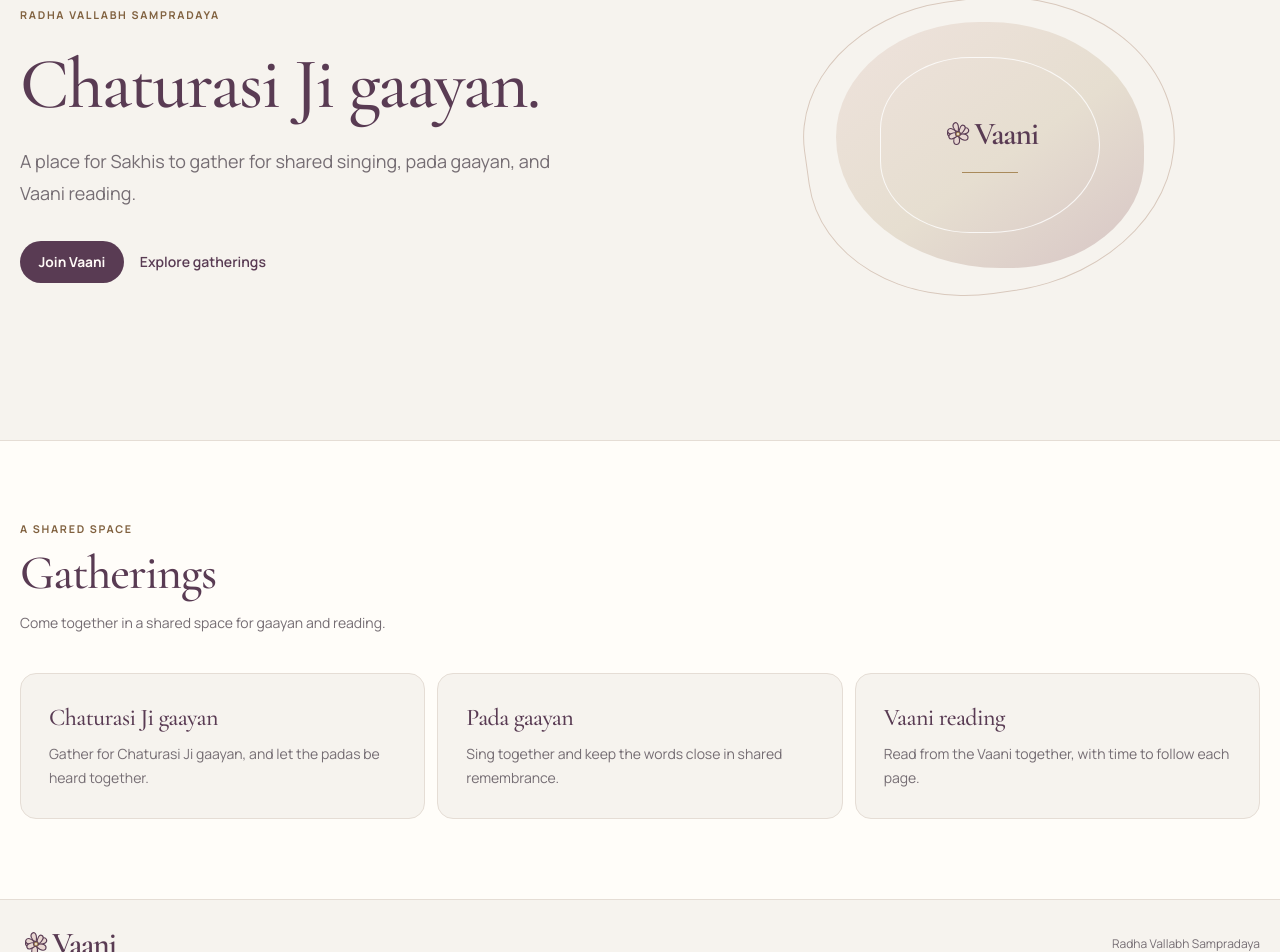
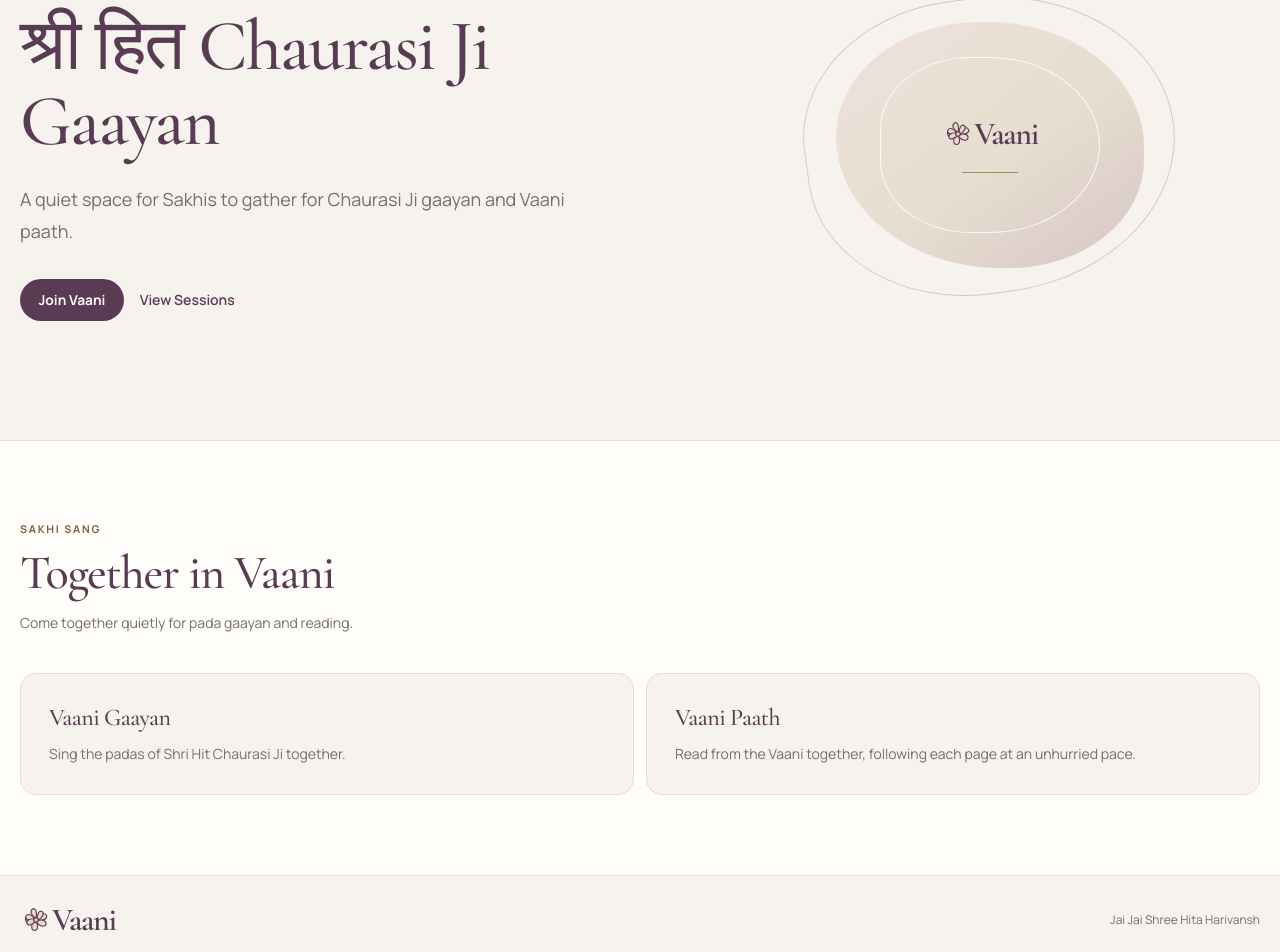
Before and after one commit to ElusiveX99/vaani, a Next.js app: page / in a window 1280 px wide. Shown: the part 221-1173 px from the top of the page. Built offline with nearby package versions, Linux system fonts and the light colour scheme.

Commit message:
Refine Vaani landing page vocabulary

```diff
--- a/src/app/page.tsx
+++ b/src/app/page.tsx
@@ -1,18 +1,14 @@
 import Link from "next/link";
 import { BrandMark } from "@/components/brand-lockup";
 
-const gatherings = [
+const practices = [
   {
-    title: "Chaturasi Ji gaayan",
-    detail: "Gather for Chaturasi Ji gaayan, and let the padas be heard together.",
+    title: "Vaani Gaayan",
+    detail: "Sing the padas of Shri Hit Chaurasi Ji together.",
   },
   {
-    title: "Pada gaayan",
-    detail: "Sing together and keep the words close in shared remembrance.",
-  },
-  {
-    title: "Vaani reading",
-    detail: "Read from the Vaani together, with time to follow each page.",
+    title: "Vaani Paath",
+    detail: "Read from the Vaani together, following each page at an unhurried pace.",
   },
 ];
 
@@ -32,18 +28,18 @@ export default function LandingPage() {
       <section className="relative overflow-hidden">
         <div className="page-shell grid min-h-[500px] items-center gap-10 py-16 sm:py-20 lg:min-h-[590px] lg:grid-cols-[1.1fr_.9fr] lg:py-24">
           <div className="max-w-2xl">
-            <p className="eyebrow">Radha Vallabh Sampradaya</p>
+            <p className="eyebrow">Shree Harivansh</p>
             <h1 className="font-display mt-6 max-w-xl text-5xl leading-[1.04] text-[var(--plum)] sm:text-6xl lg:text-7xl">
-              Chaturasi Ji gaayan.
+              श्री हित Chaurasi Ji Gaayan
             </h1>
             <p className="mt-6 max-w-xl text-base leading-7 text-[var(--muted)] sm:text-lg sm:leading-8">
-              A place for Sakhis to gather for shared singing, pada gaayan, and Vaani reading.
+              A quiet space for Sakhis to gather for Chaurasi Ji gaayan and Vaani paath.
             </p>
             <div className="mt-8 flex flex-wrap items-center gap-4">
               <Link href="/signup" className="button-primary">Join Vaani</Link>
-              <a href="#gatherings" className="text-sm font-semibold text-[var(--plum)] underline decoration-[var(--gold)] underline-offset-4">
-                Explore gatherings
-              </a>
+              <Link href="/sessions" className="text-sm font-semibold text-[var(--plum)] underline decoration-[var(--gold)] underline-offset-4">
+                View Sessions
+              </Link>
             </div>
           </div>
 
@@ -62,14 +58,14 @@ export default function LandingPage() {
       <section id="gatherings" className="scroll-mt-20 border-y border-[var(--line)] bg-[var(--surface)] py-14 sm:py-20">
         <div className="page-shell">
           <div className="max-w-xl">
-            <p className="eyebrow">A shared space</p>
-            <h2 className="font-display mt-3 text-4xl text-[var(--plum)] sm:text-5xl">Gatherings</h2>
+            <p className="eyebrow">Sakhi Sang</p>
+            <h2 className="font-display mt-3 text-4xl text-[var(--plum)] sm:text-5xl">Together in Vaani</h2>
             <p className="mt-3 text-sm leading-7 text-[var(--muted)]">
-              Come together in a shared space for gaayan and reading.
+              Come together quietly for pada gaayan and reading.
             </p>
           </div>
-          <div className="mt-9 grid gap-3 md:grid-cols-3">
-            {gatherings.map((item) => (
+          <div className="mt-9 grid gap-3 md:grid-cols-2">
+            {practices.map((item) => (
               <article key={item.title} className="rounded-2xl border border-[var(--line)] bg-[var(--background)] p-6 sm:p-7">
                 <h3 className="font-display text-2xl text-[var(--plum)]">{item.title}</h3>
                 <p className="mt-2 text-sm leading-6 text-[var(--muted)]">{item.detail}</p>
@@ -81,7 +77,7 @@ export default function LandingPage() {
 
       <footer className="page-shell flex flex-col gap-2 py-7 sm:flex-row sm:items-center sm:justify-between">
         <BrandMark />
-        <p className="text-xs text-[var(--muted)]">Radha Vallabh Sampradaya</p>
+        <p className="text-xs text-[var(--muted)]">Jai Jai Shree Hita Harivansh</p>
       </footer>
     </main>
   );
```
